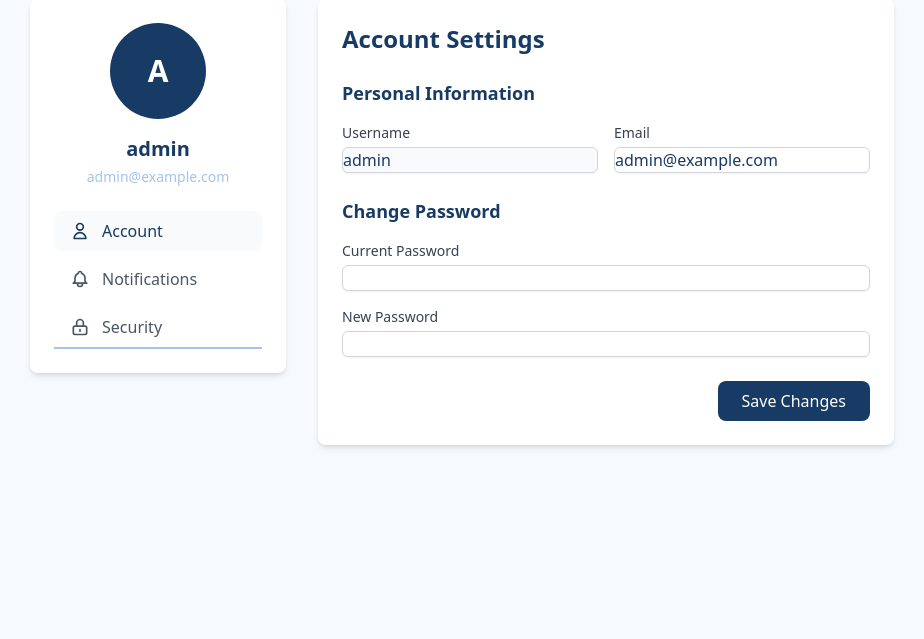
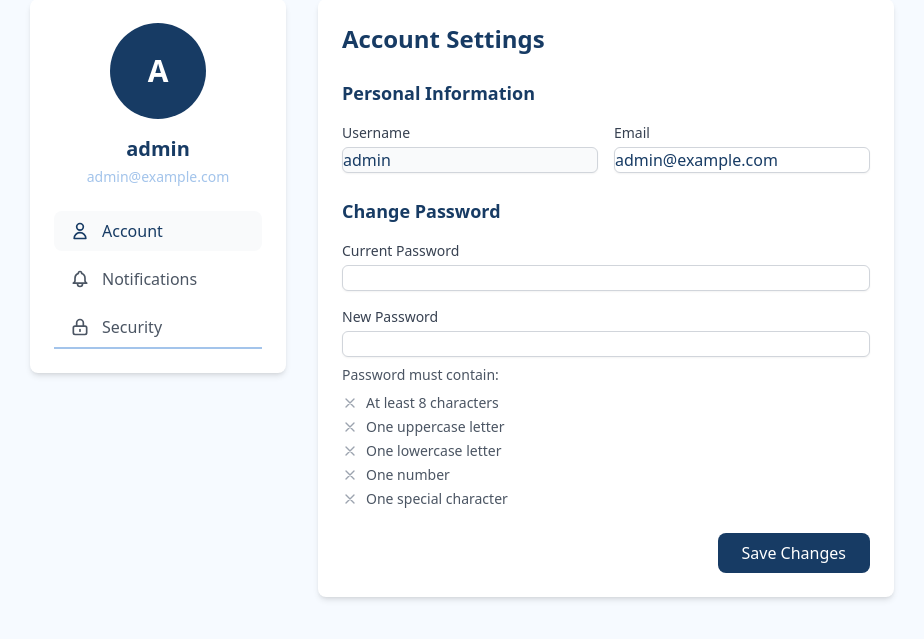
Before and after one commit to phattydumpling/CITS3403-Group-Project, a Flask app: page /profile in a window 1280 px wide. Shown: the part 127-766 px from the top of the page, without its empty margins (178-1102 px from the left). Run offline with Flask 3, Linux system fonts and the light colour scheme; a user stored in the database is signed in; some libraries are stand-ins or nearby versions.

Commit message:
added password requirements for changing password

```diff
--- a/app/routes.py
+++ b/app/routes.py
@@ -271,8 +271,20 @@ def init_routes(app):
             # Update password if provided
             if current_password and new_password:
                 if check_password_hash(user.password, current_password):
-                    user.password = generate_password_hash(new_password)
-                    flash('Password updated successfully', 'success')
+                    # Validate new password requirements
+                    if len(new_password) < 8:
+                        flash('Password must be at least 8 characters long', 'error')
+                    elif not any(c.isupper() for c in new_password):
+                        flash('Password must contain at least one uppercase letter', 'error')
+                    elif not any(c.islower() for c in new_password):
+                        flash('Password must contain at least one lowercase letter', 'error')
+                    elif not any(c.isdigit() for c in new_password):
+                        flash('Password must contain at least one number', 'error')
+                    elif not any(c in '!@#$%^&*(),.?":{}|<>' for c in new_password):
+                        flash('Password must contain at least one special character', 'error')
+                    else:
+                        user.password = generate_password_hash(new_password)
+                        flash('Password updated successfully', 'success')
                 else:
                     flash('Current password is incorrect', 'error')
 
--- a/templates/profile.html
+++ b/templates/profile.html
@@ -53,7 +53,7 @@
             <div class="bg-white rounded-lg shadow-md p-6">
                 <h1 class="text-2xl font-bold text-primary mb-6">Account Settings</h1>
 
-                <form method="POST" class="space-y-6">
+                <form method="POST" class="space-y-6" id="profileForm">
                     <!-- Personal Information -->
                     <div class="space-y-4">
                         <h3 class="text-lg font-semibold text-primary">Personal Information</h3>
@@ -84,6 +84,42 @@
                                 <label for="new_password" class="block text-sm font-medium text-gray-700">New Password</label>
                                 <input type="password" name="new_password" id="new_password"
                                     class="mt-1 block w-full rounded-md border-gray-300 shadow-sm focus:border-primary focus:ring-primary">
+                                <!-- Password Requirements -->
+                                <div class="mt-2 text-sm text-gray-600">
+                                    <p class="font-medium mb-2">Password must contain:</p>
+                                    <ul class="space-y-1">
+                                        <li class="flex items-center" id="length">
+                                            <svg class="w-4 h-4 mr-2 text-gray-400" fill="none" stroke="currentColor" viewBox="0 0 24 24">
+                                                <path stroke-linecap="round" stroke-linejoin="round" stroke-width="2" d="M6 18L18 6M6 6l12 12" />
+                                            </svg>
+                                            At least 8 characters
+                                        </li>
+                                        <li class="flex items-center" id="uppercase">
+                                            <svg class="w-4 h-4 mr-2 text-gray-400" fill="none" stroke="currentColor" viewBox="0 0 24 24">
+                                                <path stroke-linecap="round" stroke-linejoin="round" stroke-width="2" d="M6 18L18 6M6 6l12 12" />
+                                            </svg>
+                                            One uppercase letter
+                                        </li>
+                                        <li class="flex items-center" id="lowercase">
+                                            <svg class="w-4 h-4 mr-2 text-gray-400" fill="none" stroke="currentColor" viewBox="0 0 24 24">
+                                                <path stroke-linecap="round" stroke-linejoin="round" stroke-width="2" d="M6 18L18 6M6 6l12 12" />
+                                            </svg>
+                                            One lowercase letter
+                                        </li>
+                                        <li class="flex items-center" id="number">
+                                            <svg class="w-4 h-4 mr-2 text-gray-400" fill="none" stroke="currentColor" viewBox="0 0 24 24">
+                                                <path stroke-linecap="round" stroke-linejoin="round" stroke-width="2" d="M6 18L18 6M6 6l12 12" />
+                                            </svg>
+                                            One number
+                                        </li>
+                                        <li class="flex items-center" id="special">
+                                            <svg class="w-4 h-4 mr-2 text-gray-400" fill="none" stroke="currentColor" viewBox="0 0 24 24">
+                                                <path stroke-linecap="round" stroke-linejoin="round" stroke-width="2" d="M6 18L18 6M6 6l12 12" />
+                                            </svg>
+                                            One special character
+                                        </li>
+                                    </ul>
+                                </div>
                             </div>
                         </div>
                     </div>
@@ -100,4 +136,56 @@
         </div>
     </div>
 </div>
+
+{% block scripts %}
+<script>
+document.addEventListener('DOMContentLoaded', function() {
+    const newPassword = document.getElementById('new_password');
+    const requirements = {
+        length: document.getElementById('length'),
+        uppercase: document.getElementById('uppercase'),
+        lowercase: document.getElementById('lowercase'),
+        number: document.getElementById('number'),
+        special: document.getElementById('special')
+    };
+
+    function checkPassword(password) {
+        const checks = {
+            length: password.length >= 8,
+            uppercase: /[A-Z]/.test(password),
+            lowercase: /[a-z]/.test(password),
+            number: /[0-9]/.test(password),
+            special: /[!@#$%^&*(),.?":{}|<>]/.test(password)
+        };
+
+        // Update visual indicators
+        for (const [requirement, element] of Object.entries(requirements)) {
+            const icon = element.querySelector('svg');
+            if (checks[requirement]) {
+                element.classList.add('text-green-600');
+                element.classList.remove('text-gray-400');
+                icon.innerHTML = '<path stroke-linecap="round" stroke-linejoin="round" stroke-width="2" d="M5 13l4 4L19 7" />';
+            } else {
+                element.classList.remove('text-green-600');
+                element.classList.add('text-gray-400');
+                icon.innerHTML = '<path stroke-linecap="round" stroke-linejoin="round" stroke-width="2" d="M6 18L18 6M6 6l12 12" />';
+            }
+        }
+
+        return Object.values(checks).every(Boolean);
+    }
+
+    newPassword.addEventListener('input', function() {
+        checkPassword(this.value);
+    });
+
+    document.getElementById('profileForm').addEventListener('submit', function(e) {
+        if (newPassword.value && !checkPassword(newPassword.value)) {
+            e.preventDefault();
+            alert('Please ensure your new password meets all requirements.');
+        }
+    });
+});
+</script>
 {% endblock %}
+{% endblock %}
```
Also changed, not shown: instance/study_planner.sqlite.
